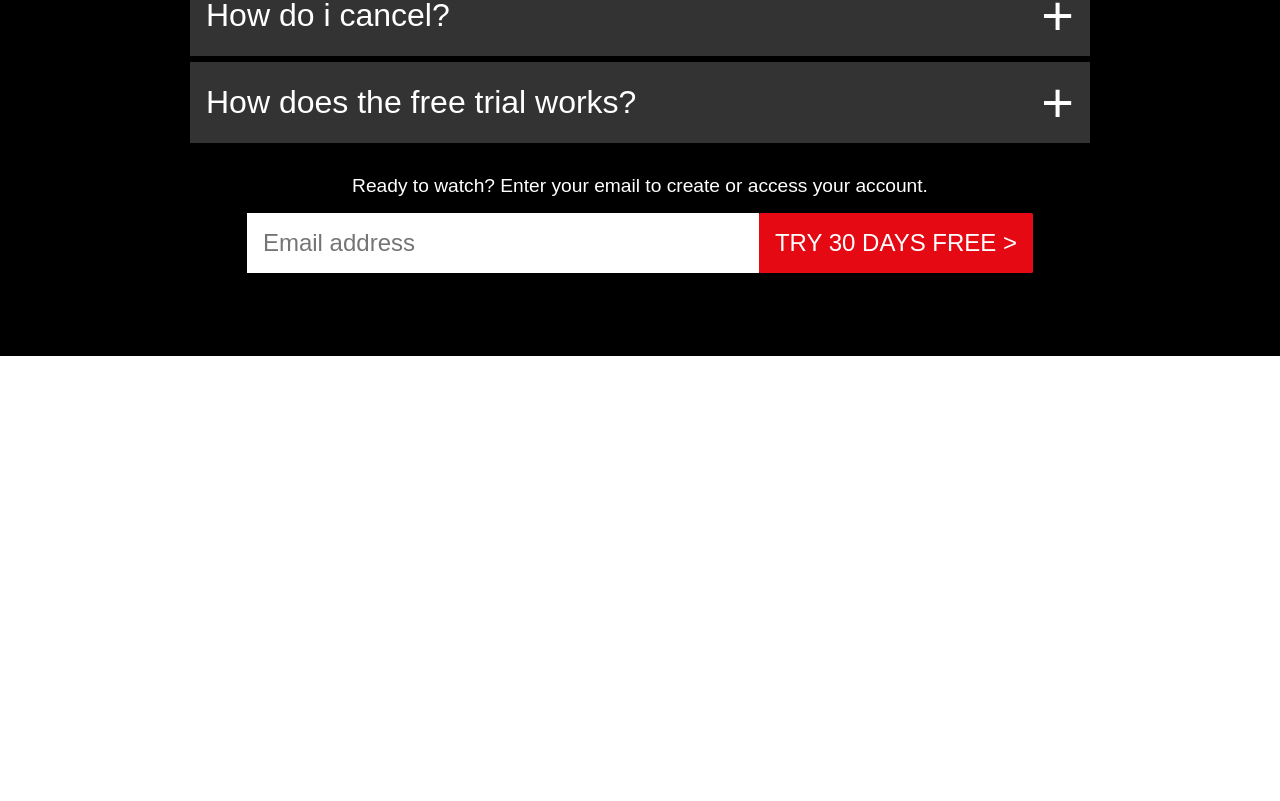
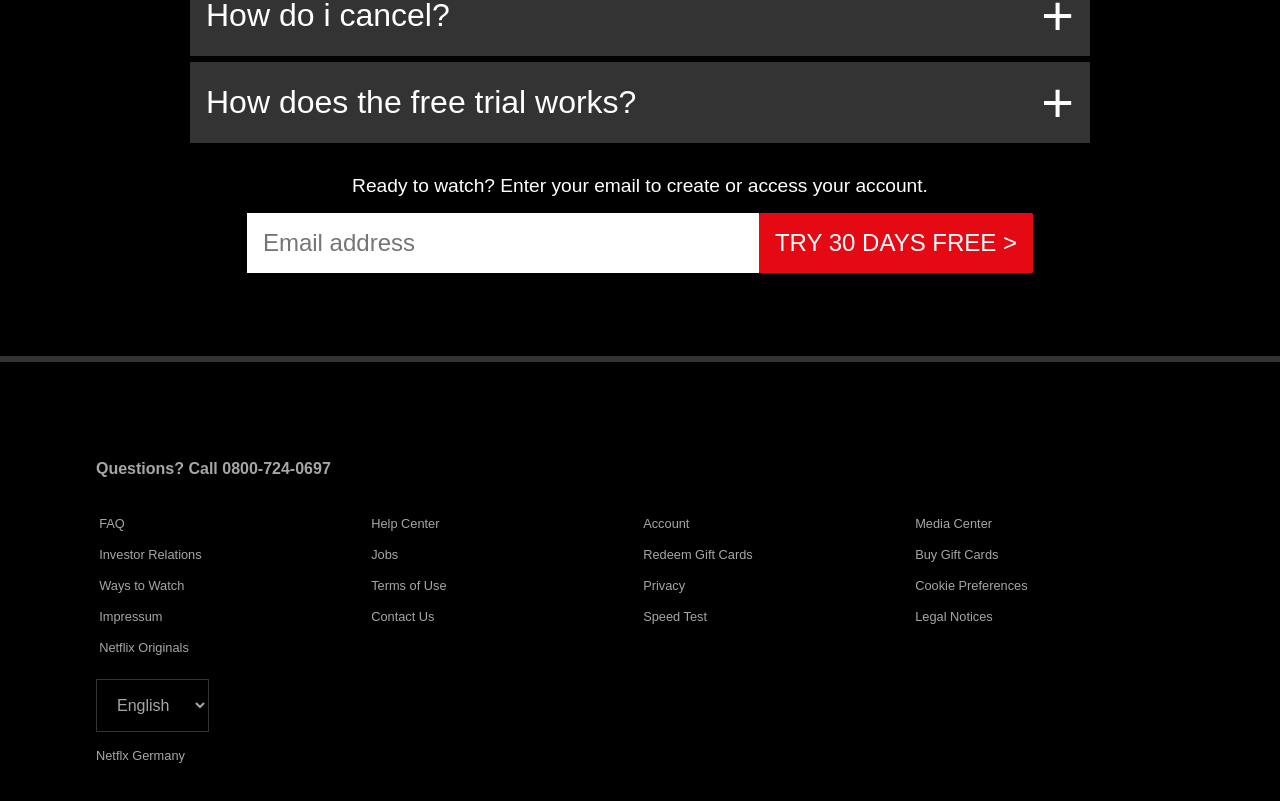
Before and after one commit to IngridAmaral/Netflix-clone, a React (Create React App) app: page / in a window 1280 px wide. Shown: the part 2683-3484 px from the top of the page. Before the commit the page ends 3039 px from the top, so only its background shows below. Built offline with nearby package versions, Linux system fonts and the light colour scheme.

Commit message:
implementation of footer style

```diff
--- a/public/index.html
+++ b/public/index.html
@@ -9,6 +9,7 @@
       name="description"
       content="Web site created using create-react-app"
     />
+    <script src="https://code.iconify.design/1/1.0.4/iconify.min.js"></script>
     <link rel="apple-touch-icon" href="%PUBLIC_URL%/logo192.png" />
     <!--
       manifest.json provides metadata used when your web app is installed on a
--- a/src/components/App.js
+++ b/src/components/App.js
@@ -3,7 +3,7 @@ import Trial from './homepage/Trial';
 import './App.css';
 import Content from './homepage/Content/Content';
 import Questions from './homepage/Questions/Questions';
-
+import Footer from '../components/homepage/Footer/Footer';
 
 class App extends React.Component {
     render() {
@@ -12,6 +12,7 @@ class App extends React.Component {
                 <Trial />
                 <Content />
                 <Questions />
+                <Footer />
             </div>
         )
     }
--- /dev/null
+++ b/src/components/homepage/Footer/Footer.css
@@ -0,0 +1,88 @@
+.footer_container {
+  display: flex;
+  flex-direction: column;
+  justify-content: center;
+  align-items: center;
+  border-top: 0.4rem #333333 solid;
+  font-weight: normal;
+  color: #a6a6a6;
+  overflow: hidden;
+}
+
+.footer_inside_container {
+  width: 85%;
+  padding: 4.3rem 2.8rem;
+}
+
+.footer_links {
+  margin: 0;
+  display: flex;
+  width: 100%;
+  flex-wrap: wrap;
+}
+
+.footer_links > div > p {
+  width: fit-content;
+}
+
+.footer_links > div > p:hover {
+  text-decoration: underline;
+  cursor: pointer;
+}
+
+.footer_links div {
+  font-size: 0.8rem;
+  padding: 0.5rem 0.2rem;
+  flex: 1 0 21%;
+}
+
+p {
+  font-size: 0.8rem;
+}
+
+h4 {
+  padding: 0.5rem 0;
+}
+
+.footer_language_selector {
+  margin: 1rem 0;
+  display: flex;
+  justify-content: space-between;
+  width: fit-content;
+  border: 0.1rem #333333 solid;
+}
+
+.footer_language_selector select {
+  font-size: 1rem;
+  border-style: none;
+  background-color: #000;
+  color: #a6a6a6;
+  padding: 1rem;
+}
+
+option {
+  padding: 1rem;
+  border-style: none;
+}
+
+@media (max-width: 950px) {
+  .footer_inside_container {
+    width: 85%;
+    padding: 2rem 2.8rem;
+    padding-bottom: 2.8rem;
+  }
+
+  .footer_links div {
+    display: flex;
+    flex-wrap: nowrap;
+    flex: 1 0 45%;
+  }
+
+  option {
+    font-size: 0.8rem;
+  }
+
+  p {
+    font-size: 1rem;
+  }
+}
--- /dev/null
+++ b/src/components/homepage/Footer/Footer.js
@@ -0,0 +1,105 @@
+import React from "react";
+import "./Footer.css";
+
+class Footer extends React.Component {
+  render() {
+    const footerLinks = [
+      {
+        name: "FAQ",
+        path: ""
+      },
+      {
+        name: "Help Center",
+        path: ""
+      },
+      {
+        name: "Account",
+        path: ""
+      },
+      {
+        name: "Media Center",
+        path: ""
+      },
+      {
+        name: "Investor Relations",
+        path: ""
+      },
+      {
+        name: "Jobs",
+        path: ""
+      },
+      {
+        name: "Redeem Gift Cards",
+        path: ""
+      },
+      {
+        name: "Buy Gift Cards",
+        path: ""
+      },
+      {
+        name: "Ways to Watch",
+        path: ""
+      },
+      {
+        name: "Terms of Use",
+        path: ""
+      },
+      {
+        name: "Privacy",
+        path: ""
+      },
+      {
+        name: "Cookie Preferences",
+        path: ""
+      },
+      {
+        name: "Impressum",
+        path: ""
+      },
+      {
+        name: "Contact Us",
+        path: ""
+      },
+      {
+        name: "Speed Test",
+        path: ""
+      },
+      {
+        name: "Legal Notices",
+        path: ""
+      },
+      {
+        name: "Netflix Originals",
+        path: ""
+      }
+    ];
+
+    return (
+      <div className="footer_container">
+        <div className="footer_inside_container">
+          <h4>Questions? Call 0800-724-0697</h4>
+          <div className="footer_links">
+            {footerLinks.map((link, idx) => {
+              return <div><p>{link.name}</p></div>;
+            })}
+          </div>
+          <div className="footer_language_selector">
+           <select>
+              <option>
+
+                  English
+
+                  </option><option>
+                  Deutsch
+
+                  </option>
+                </select>
+            </div>
+          <p>Netflx Germany</p>
+        </div>
+      </div>
+    );
+  }
+}
+
+export default Footer;
--- a/src/components/homepage/Questions/Question.css
+++ b/src/components/homepage/Questions/Question.css
@@ -29,7 +29,6 @@
 .answer {
     background-color: #333333;
     overflow: hidden;
-
     transition: max-height 0.25s cubic-bezier(0.5, 0, 0.1, 1);
 }
 
@@ -41,6 +40,7 @@
 
 .answer p {
     padding: 1rem;
+    font-size: 2rem;
 }
 
 .answer.show {
@@ -59,17 +59,20 @@ p {
 }
 
 @media (max-width: 950px) {
-    h2, p {
+    h2, p, .answer p {
         font-size: 1.5rem;
     }
     .question_container {
         width: 90%;
     }
-
 }
 
 @media (max-width: 380px) {
-    h2, p {
-        font-size: 1.2rem;
+    h2, p, .answer p  {
+        font-size: 1.1rem;
+    }
+
+    .question_title p {
+        padding-left: .2rem;
     }
 }
--- a/src/components/homepage/Questions/Question.js
+++ b/src/components/homepage/Questions/Question.js
@@ -8,15 +8,14 @@ class Question extends React.Component {
   };
 
   handleClick = target => {
-
     let stateNum = this.state.number;
     let stateClicked = this.state.clicked;
 
     if (target === stateNum) {
-        stateClicked = !stateClicked;
+      stateClicked = !stateClicked;
     } else {
-        stateClicked = true;
-        stateNum = target;
+      stateClicked = true;
+      stateNum = target;
     }
 
     this.setState({
@@ -78,20 +77,13 @@ class Question extends React.Component {
     return (
       <div className="question_container">
         {questions.map((question, idx) => {
-            const { clicked, number } = this.state
-            console.log(clicked, number)
-          let visibilityShow =
-            clicked && number === idx ? "show" : "close";
+          const { clicked, number } = this.state;
+          let visibilityShow = clicked && number === idx ? "show" : "close";
 
-          let close =
-            clicked && number === idx
-              ? "rotate(-45deg)"
-              : "";
+          let close = clicked && number === idx ? "rotate(-45deg)" : "";
 
-            //   console.log(idx)
           return (
             <div key={idx} className="question_each_container">
-
               <div
                 id={idx}
                 onClick={() => this.handleClick(idx)}
@@ -111,7 +103,6 @@ class Question extends React.Component {
                   <p>{question.answer[0]}</p>
                 )}
               </div>
-
             </div>
           );
         })}
--- a/src/components/homepage/Trial/Form.css
+++ b/src/components/homepage/Trial/Form.css
@@ -44,6 +44,13 @@ h5 {
     color: #fff;
 }
 
+@media (max-width: 950px) {
+    h5 {
+        font-size: 1.5rem;
+    }
+}
+
+
 @media (min-width: 600px) {
     .form_form {
         flex-direction: row;
@@ -67,7 +74,7 @@ h5 {
 
 @media (max-width: 375px) {
     h5 {
-        font-size: .8rem;
+        font-size: 1rem;
         padding: 0;
     }
 }
```
Also changed, not shown: src/components/homepage/Questions/Questions.js (line endings or trailing spaces).
